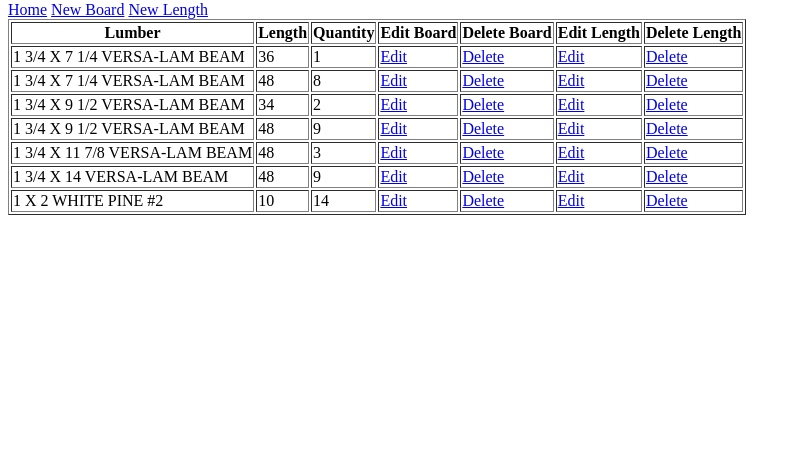
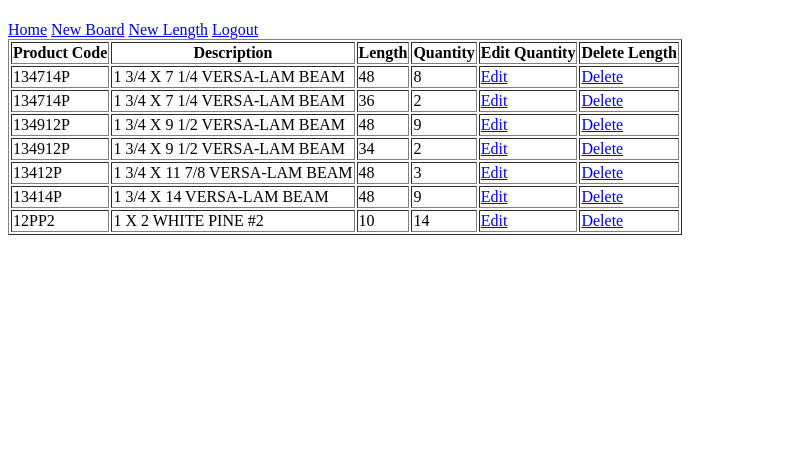
Before and after one commit to makuiken/KB-Inventory-Manager, a Django app: page /inventory/ in a window 1280 px wide. Shown: the part 151-600 px from the top of the page, without its empty margins (0-801 px from the left). Run offline with Django 4.2, Linux system fonts and the light colour scheme; a user stored in the database is signed in; data comes from the database, SQL or seed files in the repository.

Commit message:
Reformat the home page, add an edit quanity

```diff
--- a/inventory/models.py
+++ b/inventory/models.py
@@ -14,15 +14,15 @@ class Lumber(models.Model):
         return reverse('home')
 
 class Length(models.Model):
-    ref_id = models.ForeignKey(Lumber, on_delete=models.CASCADE)
+    lumber = models.ForeignKey(Lumber, on_delete=models.CASCADE)
     length = models.PositiveIntegerField(default=0)
     quantity = models.PositiveIntegerField(default=0)
 
     class Meta:
-        unique_together = ('ref_id', 'length')
+        unique_together = ('lumber', 'length')
 
     def __str__(self):
-        return f"{self.ref_id}: {self.length}' - {self.quantity}"
+        return f"{self.lumber.ref_id}: {self.length}' - {self.quantity}"
 
     def get_absolute_url(self):
         return reverse('home')
--- a/inventory/templates/base.html
+++ b/inventory/templates/base.html
@@ -16,7 +16,7 @@
           <header>
             <div class="header-first-row">
               <img
-                src="{% static 'routes/logo.png' %}"
+                src="{% static 'inventory/logo.png' %}"
                 alt="Kuiken Brothers Logo"
                 width="80px"
               />
@@ -26,6 +26,7 @@
               <a class="nav-item" href="{% url 'home' %}">Home</a>
               <a class="nav-item" href="{% url 'lumbercreate' %}">New Board</a>
               <a class="nav-item" href="{% url 'lengthcreate' %}">New Length</a>
+              <a class="nav-item" href="{% url 'logout' %}">Logout</a>
             </nav>
           </header>
           <main>{% block content %}{% endblock %}</main>
--- a/inventory/templates/inventory/home.html
+++ b/inventory/templates/inventory/home.html
@@ -5,12 +5,11 @@
     <table border="1">
         <thead>
             <tr>
-                <th>Lumber</th>
+                <th>Product Code</th>
+                <th>Description</th>
                 <th>Length</th>
                 <th>Quantity</th>
-                <th>Edit Board</th>
-                <th>Delete Board</th>
-                <th>Edit Length</th>
+                <th>Edit Quantity</th>
                 <th>Delete Length</th>
             </tr>
         </thead>
@@ -18,12 +17,11 @@
             {% for lumber in lumber_list %}
                 {% for length in lumber.length_set.all %}
                     <tr>
+                        <td>{{ lumber.ref_id }}</td>
                         <td>{{ lumber.name }}</td>
                         <td>{{ length.length }}</td>
                         <td>{{ length.quantity }}</td>
-                        <td><a href="{% url 'lumberupdate' pk=lumber.pk %}">Edit</a></td>
-                        <td><a href="{% url 'lumberdelete' pk=lumber.pk %}">Delete</a></td>
-                        <td><a href="{% url 'lengthupdate' pk=length.pk %}">Edit</a></td>
+                        <td><a href="{% url 'changequantity' ref_id=lumber.ref_id length=length.length %}">Edit</a></td>
                         <td><a href="{% url 'lengthdelete' pk=length.pk %}">Delete</a></td>
                     </tr>
                 {% endfor %}
--- a/inventory/urls.py
+++ b/inventory/urls.py
@@ -9,6 +9,7 @@ urlpatterns = [
     path('lengths/new', views.add_length, name='lengthcreate'),
     path('lengths/<str:pk>/edit', views.LengthUpdate.as_view(), name='lengthupdate'),
     path('lengths/<str:pk>/delete', views.LengthDelete.as_view(), name='lengthdelete'),
+    path('lengths/<str:ref_id>/<int:length>/quantity/edit', views.change_quantity, name='changequantity'),
     path('register/', views.register, name='register'),
     path('login/', views.user_login, name='login'),
     path('logout/', views.user_logout, name='logout'),
--- a/inventory/views.py
+++ b/inventory/views.py
@@ -1,7 +1,7 @@
 from django.shortcuts import render, redirect
 from django.urls import reverse_lazy
 from .models import Lumber, Length, Invitation
-from .forms import LumberForm, LengthForm, CustomUserCreationForm
+from .forms import LumberForm, LengthForm, QuantityForm, CustomUserCreationForm
 from django.contrib.auth.forms import UserCreationForm, AuthenticationForm
 from django.contrib.auth import login, logout, authenticate
 from django.contrib.auth.decorators import login_required
@@ -52,6 +52,18 @@ def add_length(request):
         form = LengthForm()
     return render(request, 'inventory/length_create.html', {'form': form})
 
+@login_required
+def change_quantity(request, ref_id, length):
+    length_instance = Length.objects.get(lumber__ref_id=ref_id, length=length)
+    if request.method == 'POST':
+        form = QuantityForm(request.POST, instance=length_instance)
+        if form.is_valid():
+            form.save()
+            return redirect('home')
+    else:
+        form = QuantityForm()
+    return render(request, 'inventory/quantity_update.html', {'form': form})
+
 class LengthUpdate(LoginRequiredMixin, UpdateView):
     template_name = "inventory/length_update.html"
     model = Length
```
Also changed, not shown: inventory/forms.py (+6 -1 lines), inventory/templates/inventory/quantity_update.html (added, +8 -0 lines), db.sqlite3, inventory/migrations/0004_rename_ref_id_length_lumber_alter_invitation_code_and_more.py (added), inventory/static/inventory/logo.png (added).
